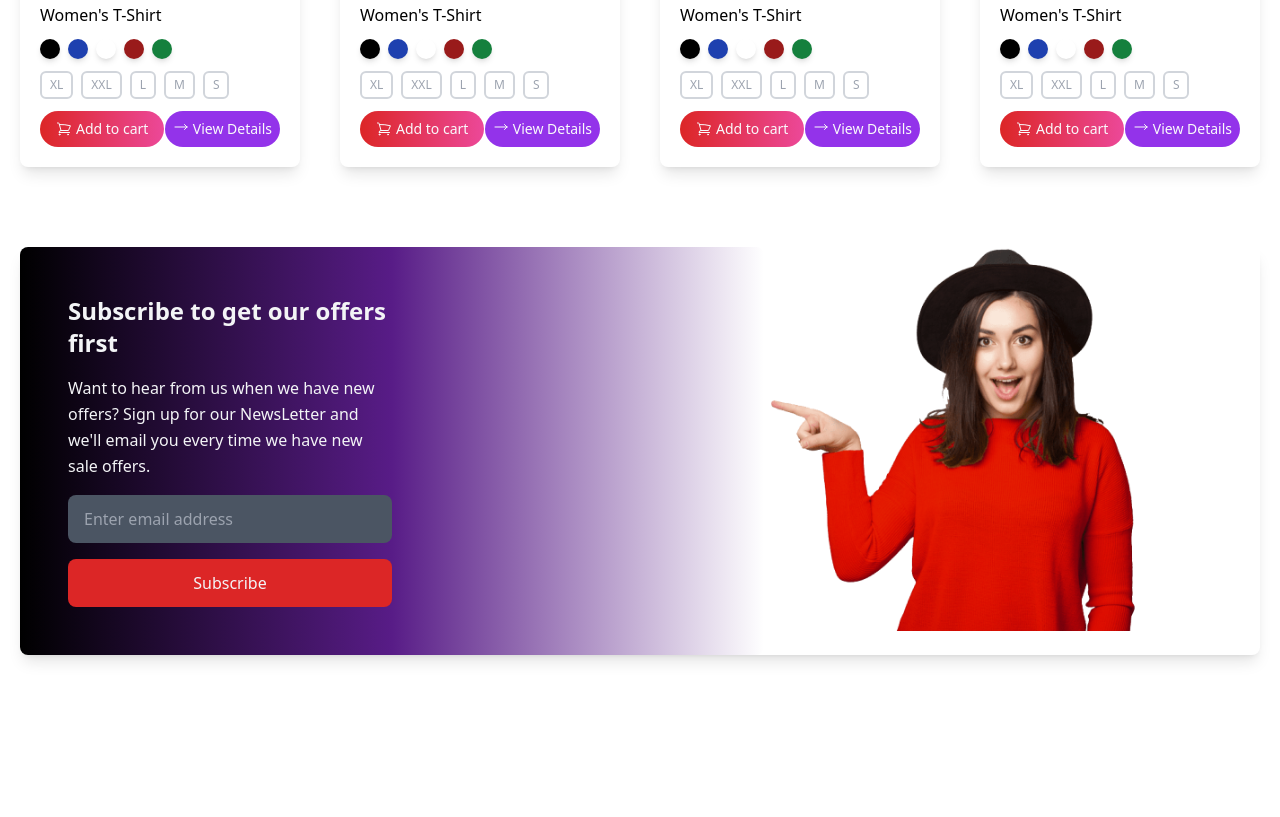
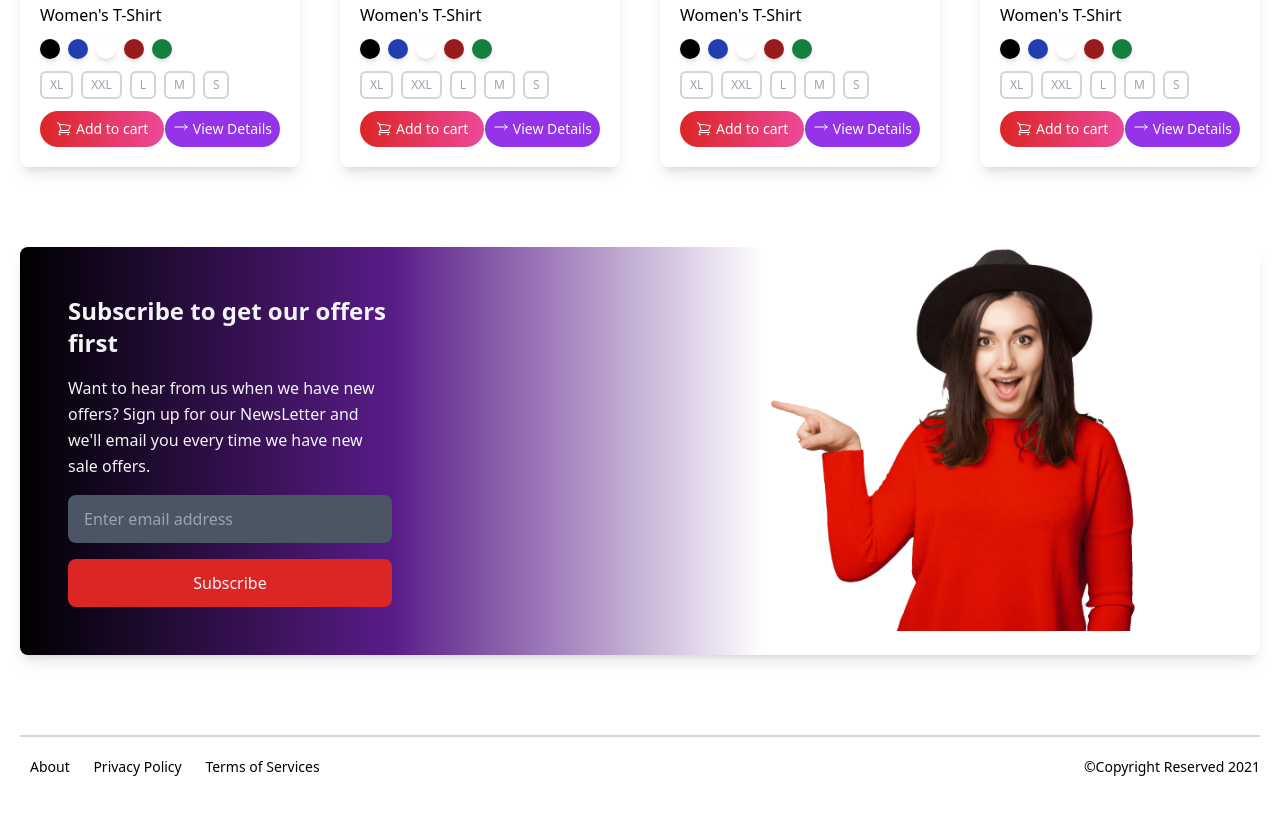
Before and after one commit to Abu-0-RayhaN/clothing-store, a website: page dist/index.html in a window 1280 px wide. Shown: the part 1849-2666 px from the top of the page. Before the commit the page ends 2604 px from the top, so only its background shows below. Drawn offline with Linux system fonts and the light colour scheme.

Commit message:
final commit

```diff
--- a/dist/index.html
+++ b/dist/index.html
@@ -38,7 +38,7 @@
                 <p class="uppercase text-gray-600 tracking-wide">Our brand tagline goes here.</p>
                 <p class="uppercase text-gray-600 tracking-wide">Our brandh motto goes here.</p>
                 <a href="#"
-                    class="bg-gradient-to-r from-red-600 to-pink-500 rounded-full py-4 px-8 text-gray-50 uppercase text-xl md:self-start my-5">Shop
+                    class="bg-gradient-to-r from-red-600 to-pink-500 rounded-full py-4 px-8 text-gray-50 uppercase text-xl self-center md:self-start my-5">Shop
                     Now</a>
             </div>
             <div class="md:w-3/5">
@@ -474,7 +474,15 @@
             </div>
         </div>
 
-
+        <!-- footer section  -->
+        <div class="border-t-2 border-gray-300 flex flex-col text-center md:flex-row md:justify-between py-5 text-sm">
+            <div class="mb-4">
+                <a href="#" class="mx-2.5">About</a>
+                <a href="#" class="mx-2.5">Privacy Policy</a>
+                <a href="#" class="mx-2.5">Terms of Services</a>
+            </div>
+            <p>&copy;Copyright Reserved 2021</p>
+        </div>
     </div>
 </body>
 
```
Also changed, not shown: dist/output.css.
